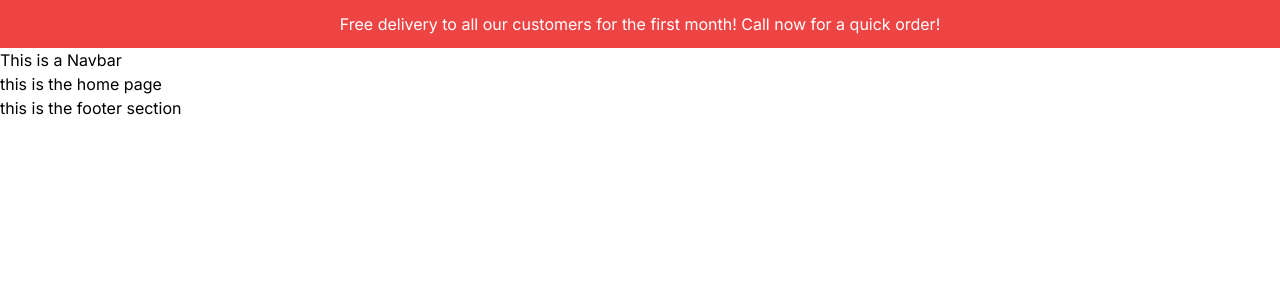
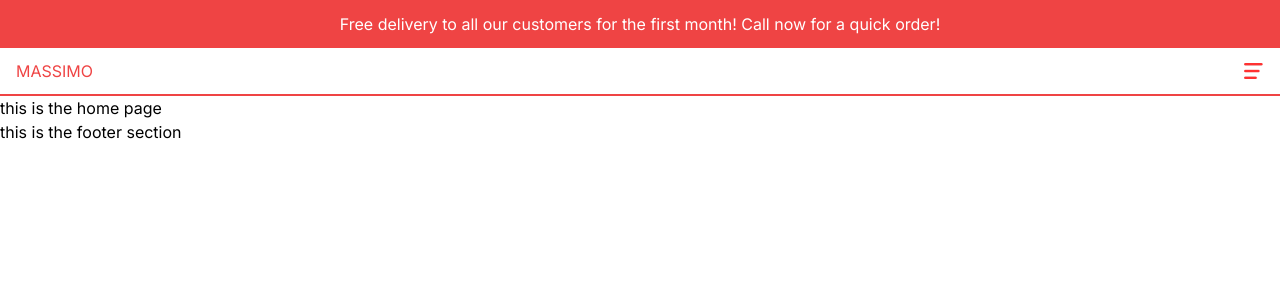
Before and after one commit to AbinashRai/Food-delivery-app-design, a Next.js app: page / in a window 1280 px wide. Shown: the top 300 px of the page. Built offline with nearby package versions, Linux system fonts and the light colour scheme.

Commit message:
working on the navbar and menu component

```diff
--- a/src/app/layout.js
+++ b/src/app/layout.js
@@ -7,7 +7,7 @@ import Notifications from "@/components/Notifications";
 const inter = Inter({ subsets: ["latin"] });
 
 export const metadata = {
-  title: "Abinash Website",
+  title: "Restaurant Website",
   description: "Website for me",
 };
 
--- a/src/components/Menu.jsx
+++ b/src/components/Menu.jsx
@@ -1,7 +1,11 @@
-import React from "react";
+import Image from "next/image";
 
 const Menu = () => {
-  return <div>This is the menu component</div>;
+  return (
+    <>
+      <Image src="/open.png" alt="open logo" width={20} height={20} />
+    </>
+  );
 };
 
 export default Menu;
--- a/src/components/Navbar.jsx
+++ b/src/components/Navbar.jsx
@@ -1,7 +1,21 @@
 import React from "react";
+import Menu from "./Menu";
+import Link from "next/link";
 
 const Navbar = () => {
-  return <h1>This is a Navbar</h1>;
+  return (
+    <>
+      <div className="h-12 flex text-red-500 p-4 justify-between items-center border-b-2 border-b-red-500 uppercase">
+
+        <div>
+          <Link href="/">Massimo</Link>
+        </div>
+        <div>
+          <Menu />
+        </div>
+      </div>
+    </>
+  );
 };
 
 export default Navbar;
```
